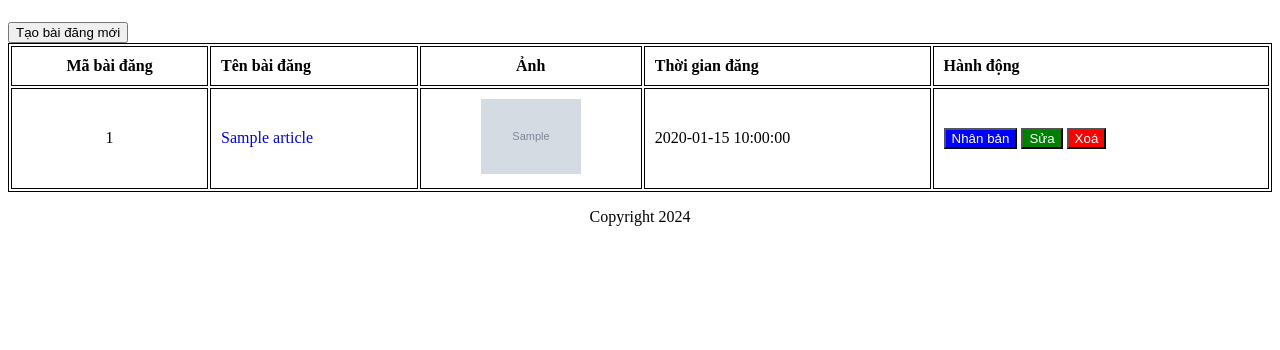
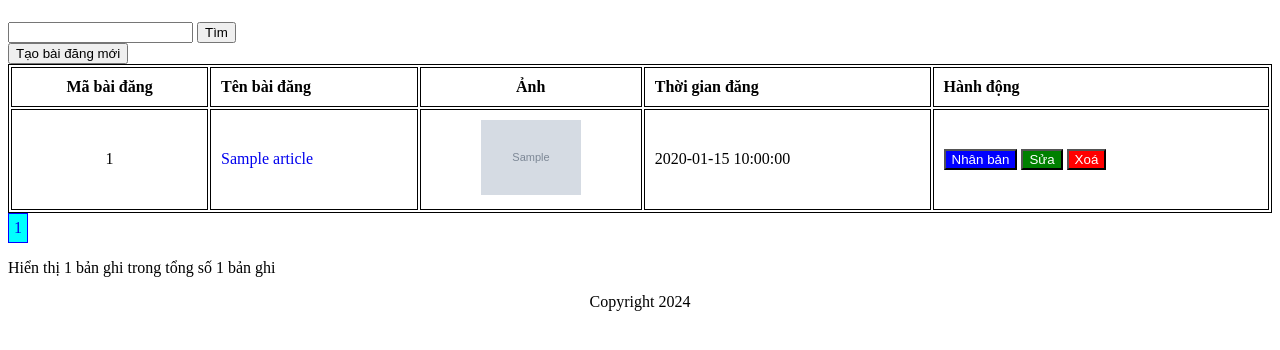
Before and after one commit to lxq2309/PHP_Simple-CRUD-News-Website, a PHP site: page /PHP_Simple-CRUD-News-Website/ in a window 1280 px wide. Shown: the part 58-408 px from the top of the page. Run offline with PHP 8.4, Linux system fonts and the light colour scheme; tables that the repository leaves empty or names only in its code hold one stand-in row (values such as "Sample post"); grey boxes marked "Sample" are stand-in pictures.

Commit message:
`feat`: Them tinh nang Phan trang va Tim kiem

```diff
--- a/index.php
+++ b/index.php
@@ -2,7 +2,23 @@
 require_once 'connect.php';
 require 'config.php';
 
-$sql = 'SELECT * FROM articles';
+$searchText = null;
+if (isset ($_GET['search'])) {
+    $searchText = $_GET['search'];
+}
+$sql = "SELECT COUNT(*) FROM articles WHERE title LIKE '%$searchText%'";
+$result = mysqli_query($conn, $sql);
+$totalCount = mysqli_fetch_column($result);
+$pageSize = 5;
+$pageCount = ceil($totalCount / $pageSize);
+$pageNumber = 1;
+$recordInPage = 0;
+if (isset ($_GET['page'])) {
+    $pageNumber = $_GET['page'];
+}
+$offset = $pageSize * ($pageNumber - 1);
+
+$sql = "SELECT * FROM articles WHERE title LIKE '%$searchText%' LIMIT $pageSize OFFSET $offset";
 $result = mysqli_query($conn, $sql);
 ?>
 
@@ -14,7 +30,7 @@ $result = mysqli_query($conn, $sql);
     <meta name="viewport" content="width=device-width, initial-scale=1.0">
     <meta name="description" content="<?php echo $WEBSITE_DESCRIPTION; ?>">
     <title>
-        <?php echo $WEBSITE_TITLE ?>
+        <?php echo ($searchText != null ? "Kết quả tìm kiếm $searchText" : "$WEBSITE_TITLE") . ($pageNumber != 1 ? " - Trang $pageNumber": '') ?>
     </title>
 
     <style>
@@ -52,6 +68,13 @@ $result = mysqli_query($conn, $sql);
         .header h1 a {
             color: black;
         }
+
+        a.active {
+            display: inline-block;
+            padding: 5px;
+            border: 1px solid blue;
+            background-color: aqua;
+        }
     </style>
 </head>
 
@@ -64,6 +87,14 @@ $result = mysqli_query($conn, $sql);
     </div>
 
     <div class="main">
+        <div class="search">
+            <form action="" method="GET">
+                <input type="text" name="search">
+                <input type="submit" value="Tìm">
+            </form>
+
+
+        </div>
         <a href="<?php echo $WEBSITE_URL . '/create.php' ?>"><button>Tạo bài đăng mới</button></a>
         <table>
             <thead>
@@ -76,6 +107,7 @@ $result = mysqli_query($conn, $sql);
             <tbody>
                 <?php if (mysqli_num_rows($result) > 0) { ?>
                     <?php while ($row = mysqli_fetch_assoc($result)) { ?>
+                        <?php $recordInPage++ ?>
                         <tr>
                             <td>
                                 <?php echo $row['article_id'] ?>
@@ -104,6 +136,20 @@ $result = mysqli_query($conn, $sql);
                 <?php } ?>
             </tbody>
         </table>
+        <div>
+            <?php for ($i = 1; $i <= $pageCount; $i++) { ?>
+                <a class="<?php echo ($pageNumber == $i ? 'active' : '') ?>"
+                    href="<?php echo $WEBSITE_URL . '/?page=' . $i . '&search=' . $searchText ?>">
+                    <?php echo $i ?>
+                </a>
+            <?php } ?>
+        </div>
+        <div>
+            <p>Hiển thị
+                <?php echo $recordInPage ?> bản ghi trong tổng số
+                <?php echo $totalCount ?> bản ghi
+            </p>
+        </div>
     </div>
 
     <div class="footer">
```
